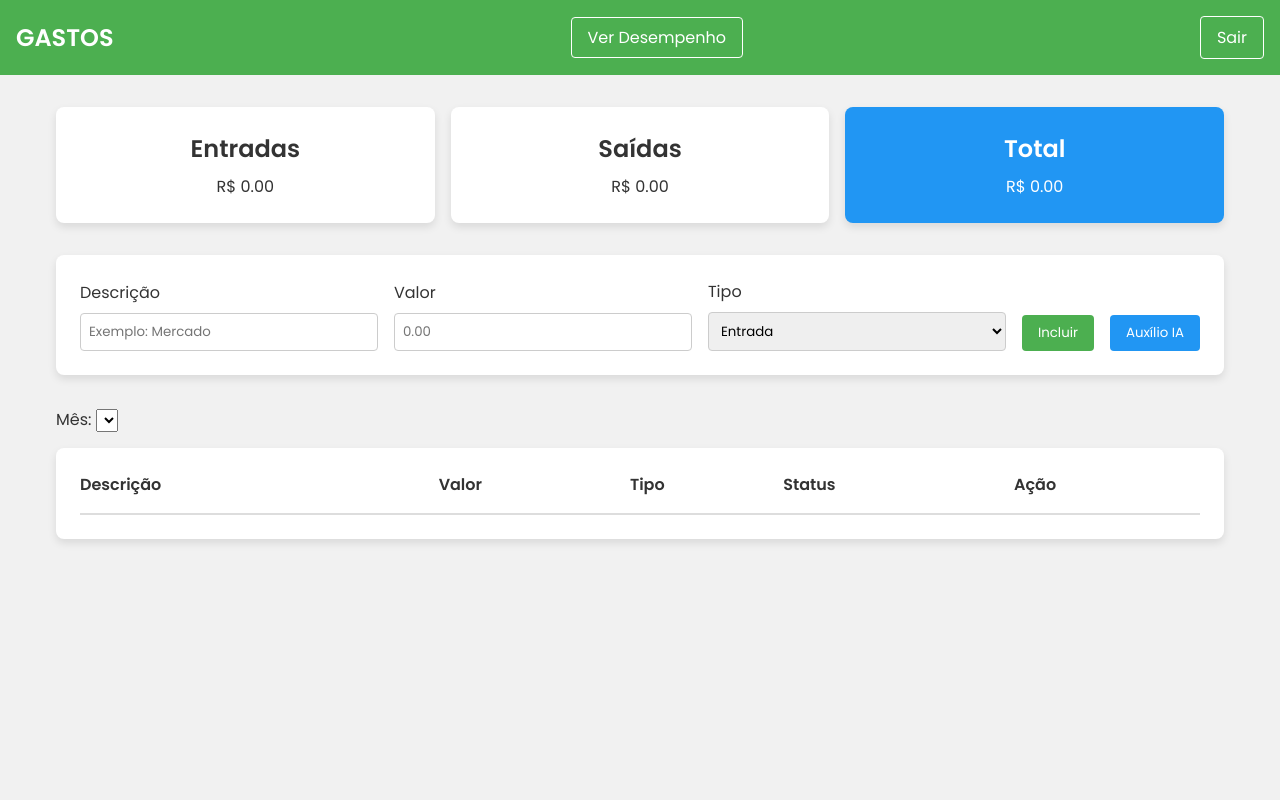
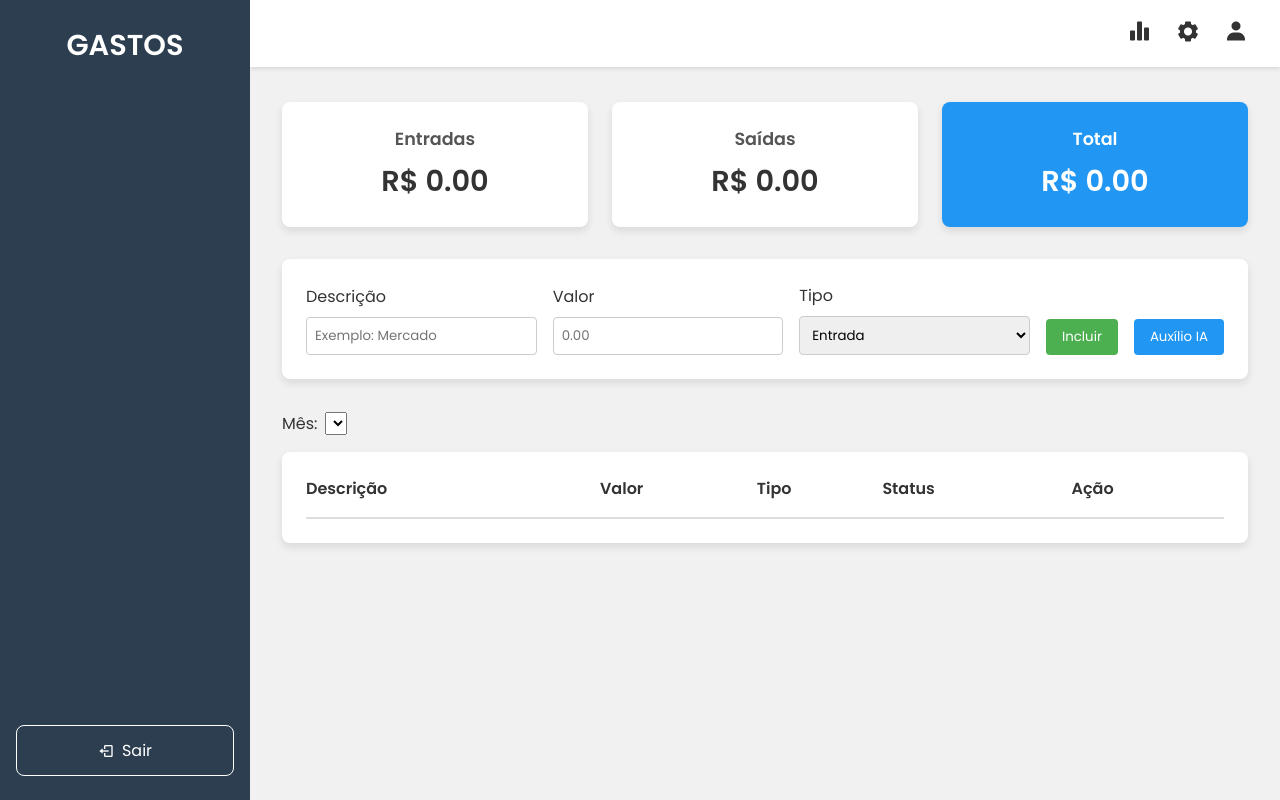
Before and after one commit to DevSouza05/finance-system-frontend, a plain HTML site: page index.html in a window 1280 px wide. Drawn offline with nearby package versions, Linux system fonts and the light colour scheme; sample sign-in values are in the browser's storage.

Commit message:
feat: implement vertical sidebar navigation and new layout for index page

```diff
--- a/frontend/style/style.css
+++ b/frontend/style/style.css
@@ -6,6 +6,8 @@
     --text-color: #333;
     --header-color: #ffffff;
     --total-card-color: #2196F3;
+    --vertical-nav-bg: #2c3e50;
+    --vertical-nav-width: 250px;
 }
 
 * {
@@ -20,52 +22,129 @@ body {
     color: var(--text-color);
 }
 
-header {
-    background-color: var(--primary-color);
-    color: var(--header-color);
-    padding: 1rem;
-    text-align: center;
-    margin-bottom: 2rem;
+.app-container {
     display: flex;
-    justify-content: space-between;
-    align-items: center;
+    min-height: 100vh;
 }
 
-header h1 {
-    font-size: 1.5rem;
+.vertical-nav {
+    width: var(--vertical-nav-width);
+    background-color: var(--vertical-nav-bg);
+    color: var(--header-color);
+    display: flex;
+    flex-direction: column;
+    padding: 1.5rem 1rem;
+    position: fixed;
+    height: 100%;
+    z-index: 100;
 }
 
-#btnLogout {
-    padding: 0.5rem 1rem;
-    border: 1px solid var(--header-color);
-    border-radius: 4px;
-    background-color: transparent;
-    color: var(--header-color);
-    cursor: pointer;
-    font-size: 1rem;
+.nav-header {
+    text-align: center;
+    margin-bottom: 3rem;
 }
 
-.nav-link {
+.nav-header h1 {
+    font-size: 1.8rem;
+}
+
+.nav-list {
+    list-style: none;
+    flex-grow: 1;
+}
+
+.nav-list a {
     color: var(--header-color);
     text-decoration: none;
-    padding: 0.5rem 1rem;
-    border: 1px solid var(--header-color);
-    border-radius: 4px;
-    background-color: transparent;
-    font-size: 1rem;
+    display: flex;
+    align-items: center;
+    padding: 1rem;
+    border-radius: 8px;
+    margin-bottom: 0.5rem;
+    transition: background-color 0.3s;
 }
 
+.nav-list a:hover {
+    background-color: rgba(255, 255, 255, 0.1);
+}
+
+.nav-list a i {
+    font-size: 1.5rem;
+    margin-right: 1rem;
+}
+
+.nav-footer {
+    margin-top: auto;
+}
+
+.nav-footer #btnLogout {
+    background: none;
+    border: 1px solid var(--header-color);
+    color: var(--header-color);
+    width: 100%;
+    padding: 0.75rem;
+    border-radius: 8px;
+    cursor: pointer;
+    display: flex;
+    align-items: center;
+    justify-content: center;
+    font-size: 1rem;
+    transition: background-color 0.3s;
+}
+
+.nav-footer #btnLogout:hover {
+    background-color: rgba(255, 255, 255, 0.1);
+}
+
+.nav-footer #btnLogout i {
+    margin-right: 0.5rem;
+}
+
+.main-content {
+    flex-grow: 1;
+    margin-left: var(--vertical-nav-width);
+    display: flex;
+    flex-direction: column;
+}
+
+.main-header {
+    background-color: var(--card-background-color);
+    padding: 1rem 2rem;
+    display: flex;
+    justify-content: flex-end;
+    align-items: center;
+    box-shadow: 0 2px 4px rgba(0,0,0,0.1);
+    width: calc(100% - var(--vertical-nav-width));
+    position: fixed;
+    top: 0;
+    z-index: 50;
+}
+
+.quick-links {
+    display: flex;
+    gap: 1.5rem;
+}
+
+.quick-link-item {
+    color: var(--text-color);
+    font-size: 1.5rem;
+    text-decoration: none;
+    transition: color 0.3s;
+}
+
+.quick-link-item:hover {
+    color: var(--primary-color);
+}
 
 main {
-    max-width: 1200px;
-    margin: 0 auto;
-    padding: 0 1rem;
+    padding: 2rem;
+    margin-top: 70px; /* Adjust based on main-header height */
 }
 
 .resume-container {
-    display: flex;
-    justify-content: space-around;
-    gap: 1rem;
+    display: grid;
+    grid-template-columns: repeat(3, 1fr);
+    gap: 1.5rem;
     margin-bottom: 2rem;
 }
 
@@ -75,11 +154,17 @@ main {
     box-shadow: 0 4px 8px rgba(0,0,0,0.1);
     padding: 1.5rem;
     text-align: center;
-    flex: 1;
 }
 
 .resume-card h2 {
     margin-bottom: 0.5rem;
+    font-size: 1.1rem;
+    color: #555;
+}
+
+.resume-card p {
+    font-size: 1.8rem;
+    font-weight: 600;
 }
 
 .total-card {
@@ -87,13 +172,10 @@ main {
     color: var(--header-color);
 }
 
-.chart-container {
-    background-color: var(--card-background-color);
-    padding: 1.5rem;
-    border-radius: 8px;
-    box-shadow: 0 4px 8px rgba(0,0,0,0.1);
-    margin-bottom: 2rem;
+.total-card h2 {
+    color: var(--header-color);
 }
+
 
 .form-container {
     display: flex;
@@ -111,7 +193,7 @@ main {
     display: flex;
     flex-direction: column;
     flex: 1;
-    min-width: 150px; /* Garante que os campos não fiquem muito estreitos */
+    min-width: 150px;
 }
 
 .form-group label {
@@ -148,6 +230,9 @@ main {
 
 .month-selector-container {
     margin-bottom: 1rem;
+    display: flex;
+    align-items: center;
+    gap: 0.5rem;
 }
 
 .table-container {
@@ -155,7 +240,7 @@ main {
     border-radius: 8px;
     box-shadow: 0 4px 8px rgba(0,0,0,0.1);
     padding: 1.5rem;
-    overflow-x: auto; /* Adiciona rolagem horizontal em telas pequenas */
+    overflow-x: auto;
 }
 
 table {
@@ -172,7 +257,6 @@ thead th {
 tbody td {
     padding: 1rem 0.5rem;
     border-bottom: 1px solid #eee;
-    white-space: nowrap; /* Impede que o conteúdo da célula quebre linha */
 }
 
 .columnType i {
@@ -195,81 +279,35 @@ tbody td {
     color: var(--secondary-color);
 }
 
-/* Media Queries para Responsividade */
+/* Media Queries */
+@media (max-width: 1024px) {
+    .vertical-nav {
+        left: -280px; /* Hide on smaller screens */
+    }
 
-/* Para tablets e telas menores */
+    .main-content {
+        margin-left: 0;
+    }
+
+    .main-header {
+        width: 100%;
+        justify-content: space-between;
+    }
+
+    /* We need a burger menu button for smaller screens, let's assume it's there */
+    .burger-menu-placeholder {
+        display: block; /* To be replaced with a real burger menu logic */
+        font-size: 1.5rem;
+    }
+}
+
 @media (max-width: 768px) {
     .resume-container {
-        flex-direction: column;
+        grid-template-columns: 1fr;
     }
 
     .form-container {
         flex-direction: column;
         align-items: stretch;
     }
-
-    .form-group-buttons {
-        justify-content: center;
-    }
-
-    thead {
-        display: none; /* Esconde o cabeçalho da tabela */
-    }
-
-    tbody, tr, td {
-        display: block;
-        width: 100%;
-    }
-
-    tr {
-        margin-bottom: 1rem;
-        border: 1px solid #ddd;
-        border-radius: 8px;
-        padding: 1rem;
-    }
-
-    td {
-        text-align: right; /* Alinha o conteúdo da célula à direita */
-        padding-left: 50%; /* Cria espaço para o "label" */
-        position: relative;
-        border-bottom: none;
-        white-space: normal;
-    }
-
-    td::before {
-        content: attr(data-label); /* Usa o data-label como o "título" da célula */
-        position: absolute;
-        left: 1rem;
-        width: 45%;
-        padding-right: 1rem;
-        text-align: left;
-        font-weight: bold;
-    }
-
-    .columnType {
-        text-align: right;
-    }
-
-    .columnAction {
-        text-align: center;
-        padding: 1rem 0 0 0;
-    }
 }
-
-/* Para celulares */
-@media (max-width: 480px) {
-    header {
-        flex-direction: column;
-        gap: 1rem;
-    }
-
-    main {
-        padding: 0 0.5rem;
-    }
-
-    .resume-card,
-    .form-container,
-    .table-container {
-        padding: 1rem;
-    }
-}
--- a/index.html
+++ b/index.html
@@ -10,13 +10,36 @@
     <link href="frontend/style/style.css" rel="stylesheet">
 </head>
 <body>
-    <header>
+
+    <div class="app-container">
+        <nav class="vertical-nav">
+            <div class="nav-header">
                 <h1>GASTOS</h1>
-        <nav>
-            <a href="performance.html" class="nav-link">Ver Desempenho</a>
+            </div>
+            <ul class="nav-list">
+                <!-- Vertical list of links -->
+                <!-- Example: <li><a href="#"><i class='bx bxs-dashboard'></i> Dashboard</a></li> -->
+            </ul>
+            <div class="nav-footer">
+                <button id="btnLogout"><i class='bx bx-log-out'></i> Sair</button>
+            </div>
         </nav>
-        <button id="btnLogout">Sair</button>
+
+        <div class="main-content">
+            <header class="main-header">
+                <div class="quick-links">
+                    <a href="performance.html" class="quick-link-item" title="Ver Desempenho">
+                        <i class='bx bxs-bar-chart-alt-2'></i>
+                    </a>
+                    <a href="#" class="quick-link-item" title="Configurações (futuro)">
+                        <i class='bx bxs-cog'></i>
+                    </a>
+                    <a href="#" class="quick-link-item" title="Perfil (futuro)">
+                        <i class='bx bxs-user'></i>
+                    </a>
+                </div>
             </header>
+
             <main>
                 <div class="resume-container">
                     <div class="resume-card">
@@ -75,6 +98,9 @@
                     </table>
                 </div>
             </main>
+        </div>
+    </div>
+
     <script src="frontend/js/auth.js"></script>
     <script src="frontend/js/main.js"></script>
 </body>
```
Lines whose indentation alone changed are shown as unchanged.
